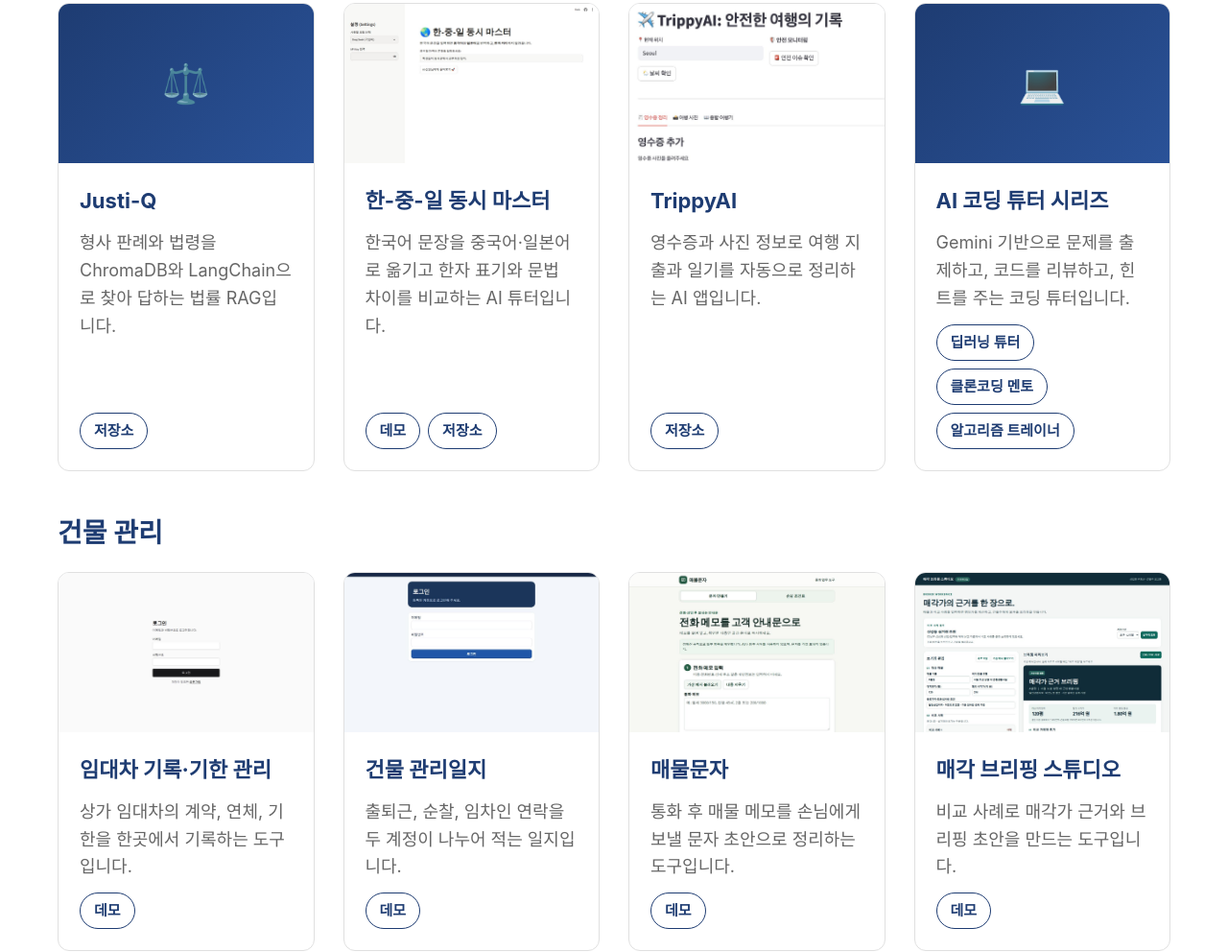
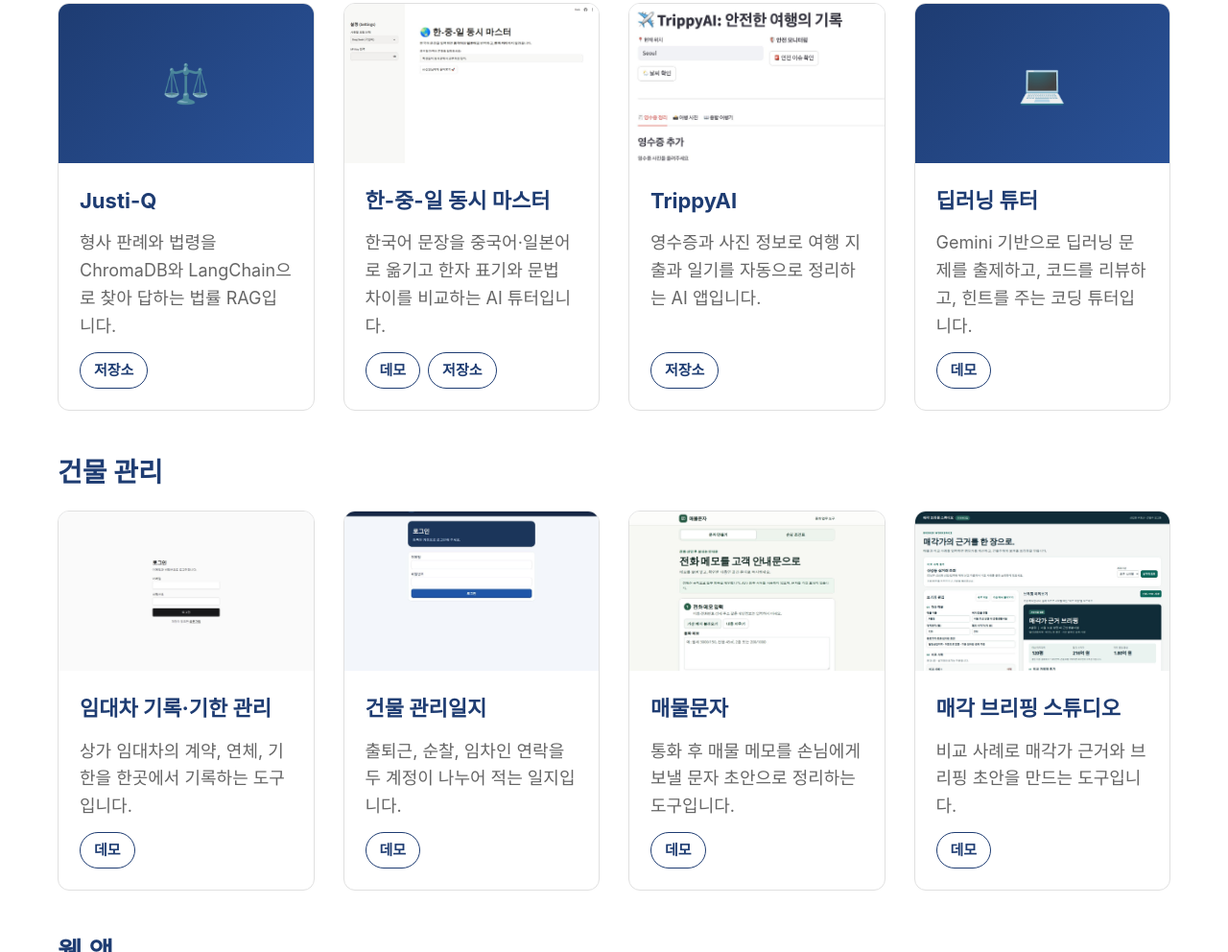
Before and after one commit to aboutexo04/CV, a plain HTML site: page index.html in a window 1280 px wide. Shown: the part 4227-5219 px from the top of the page at 96% size. Drawn offline with Linux system fonts and the light colour scheme.

Commit message:
Remove clone-coding and algorithm tutor links (#5)
Keep only the deep-learning tutor card and retitle it so a single demo still reads as one project.

Co-authored-by: Cursor Agent <cursoragent@cursor.com>
Co-authored-by: Seo Yeon Mun <aboutexo04@users.noreply.github.com>

```diff
--- a/index.html
+++ b/index.html
@@ -700,12 +700,10 @@
                     <article class="project-card">
                         <div class="project-fallback" aria-hidden="true">💻</div>
                         <div class="project-body">
-                            <h4>AI 코딩 튜터 시리즈</h4>
-                            <p>Gemini 기반으로 문제를 출제하고, 코드를 리뷰하고, 힌트를 주는 코딩 튜터입니다.</p>
+                            <h4>딥러닝 튜터</h4>
+                            <p>Gemini 기반으로 딥러닝 문제를 출제하고, 코드를 리뷰하고, 힌트를 주는 코딩 튜터입니다.</p>
                             <div class="project-links">
-                                <a href="https://dl-tutor.vercel.app/" target="_blank" rel="noopener noreferrer">딥러닝 튜터</a>
-                                <a href="https://clone-code-pair.vercel.app/" target="_blank" rel="noopener noreferrer">클론코딩 멘토</a>
-                                <a href="https://algo-clone.vercel.app/" target="_blank" rel="noopener noreferrer">알고리즘 트레이너</a>
+                                <a href="https://dl-tutor.vercel.app/" target="_blank" rel="noopener noreferrer">데모</a>
                             </div>
                         </div>
                     </article>
```
